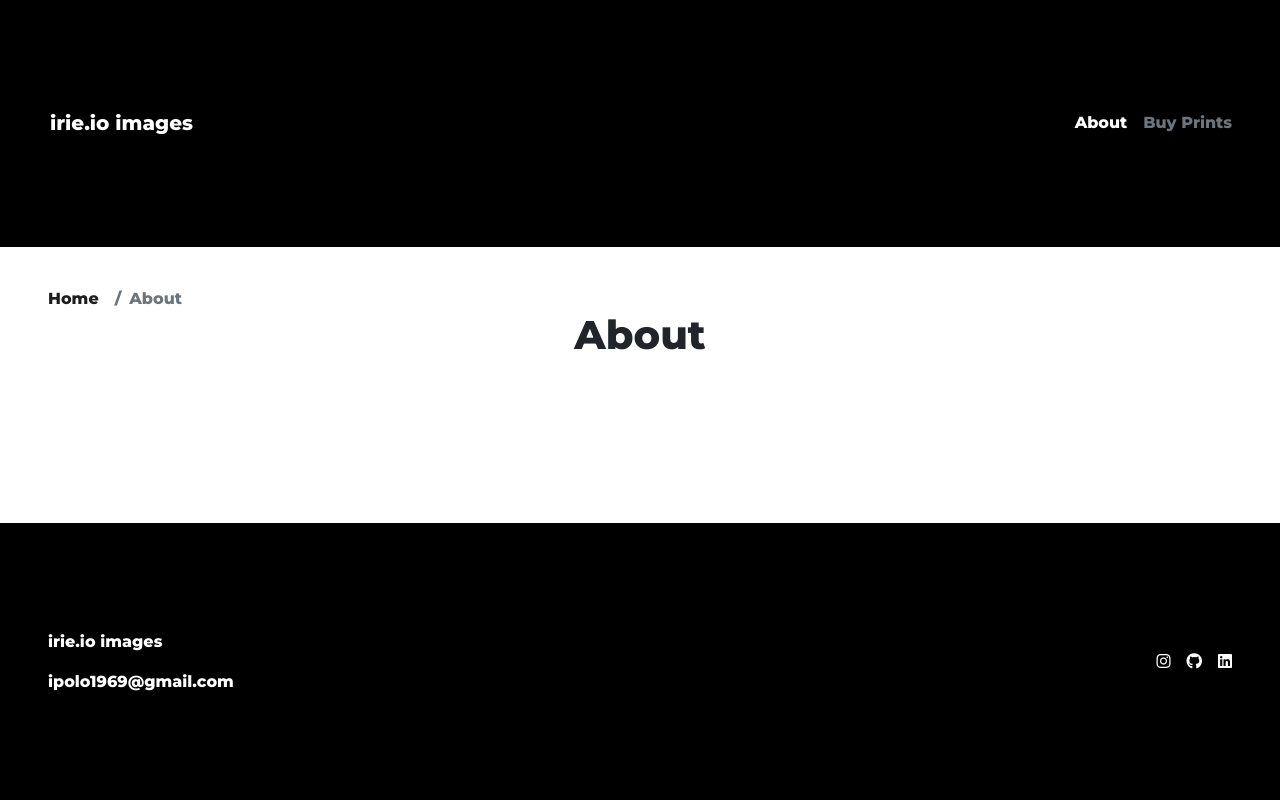
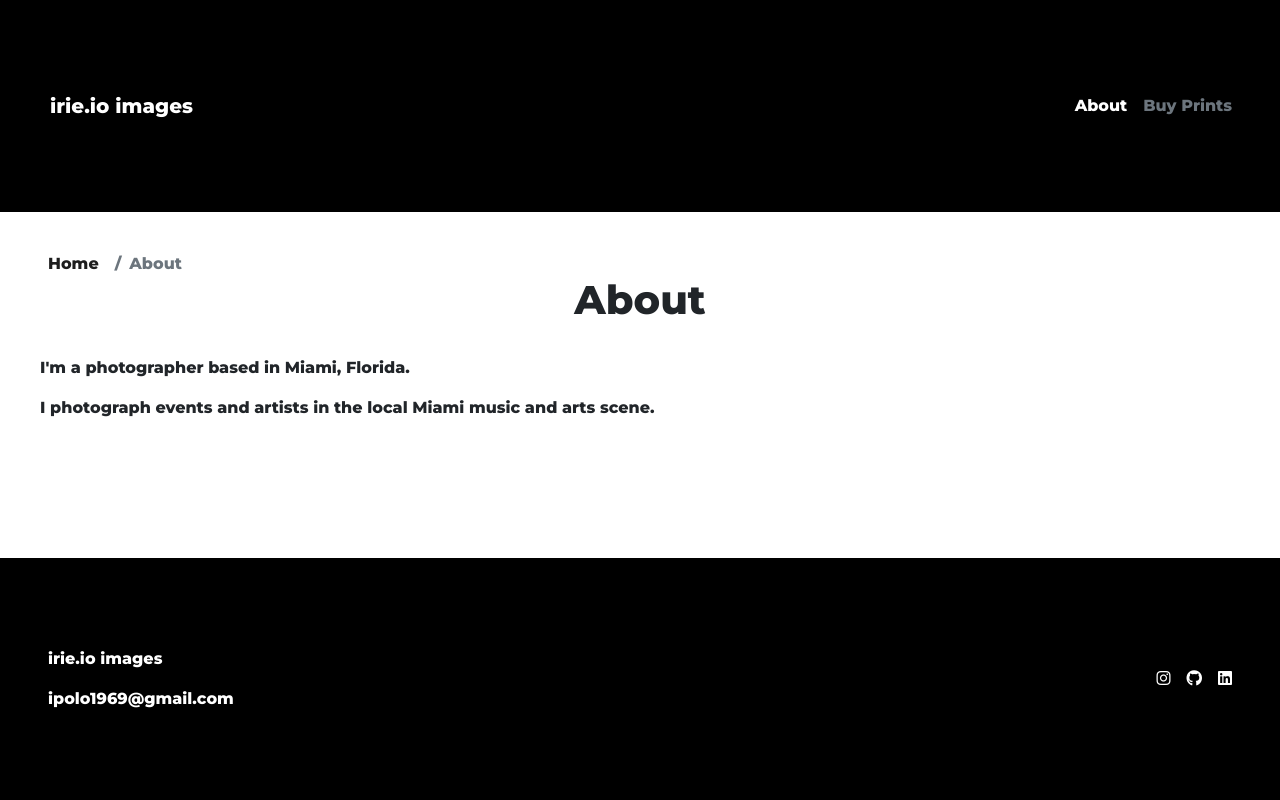
Before and after one commit to TrissieTheHuskyDev/photo-gallery, a Django app: page /gallery/about in a window 1280 px wide. Run offline with Django 3.2, Linux system fonts and the light colour scheme; some libraries are stand-ins or nearby versions.

Commit message:
frontend edits

```diff
--- a/gallery/templates/gallery/about.html
+++ b/gallery/templates/gallery/about.html
@@ -12,5 +12,8 @@
 <header>
   <h1>About</h1>
 </header>
+<br>
+<p>I'm a photographer based in Miami, Florida. </p>
+<p>I photograph events and artists in the local Miami music and arts scene.</p>
 
 {% endblock %}
--- a/gallery/templates/gallery/home.html
+++ b/gallery/templates/gallery/home.html
@@ -13,7 +13,7 @@
     {% load static %}
     <link rel="stylesheet" type="text/css" href="{% static 'gallery/style.css' %}">
     <!-- Google Fonts -->
-    <link href="https://fonts.googleapis.com/css2?family=Montserrat:wght@800&display=swap" rel="stylesheet">
+    <link href="https://fonts.googleapis.com/css2?family=Montserrat:wght@400&display=swap" rel="stylesheet">
     <!-- Social Link Icons -->
     <script src="https://kit.fontawesome.com/f25d61f966.js" crossorigin="anonymous"></script>
   </head>
```
